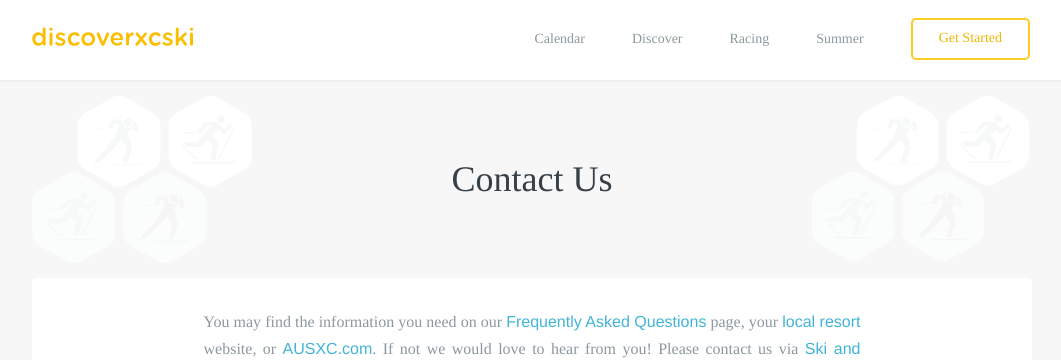
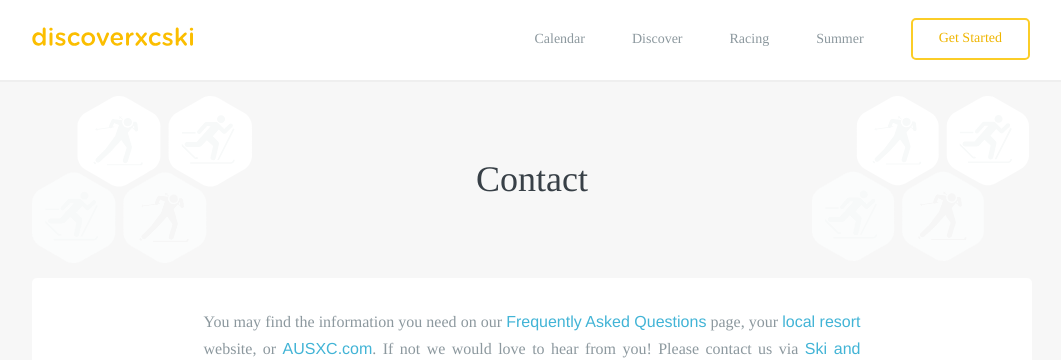
Before and after one commit to robcatto/robcatto.github.io, a Jekyll site: the page built from contact/index.html, in a window 1280 px wide and 1089 px high. Shown: the top 360 px of the window, without its empty margins (108-1169 px from the left). Built offline with Jekyll 4.4.1, drawn with Linux system fonts in a browser that asks for light colours; some web fonts are replaced; Markdown is read by kramdown in place of the engine named in the settings.

```diff
--- a/contact/index.html
+++ b/contact/index.html
@@ -12,7 +12,7 @@ layout: default
             </div>
 
             <section>
-                  <h1>Contact Us</h1>
+                  <h1>Contact</h1>
 
             </section>
 
```
